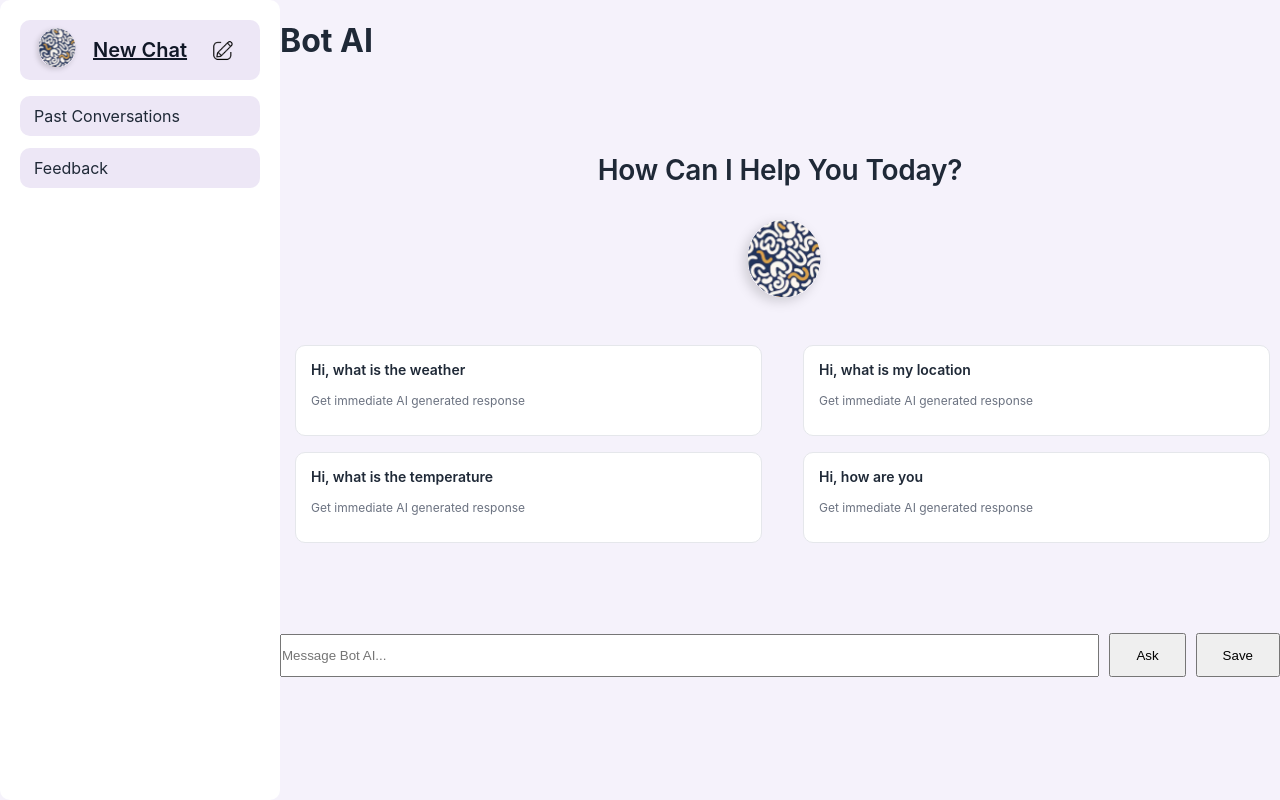
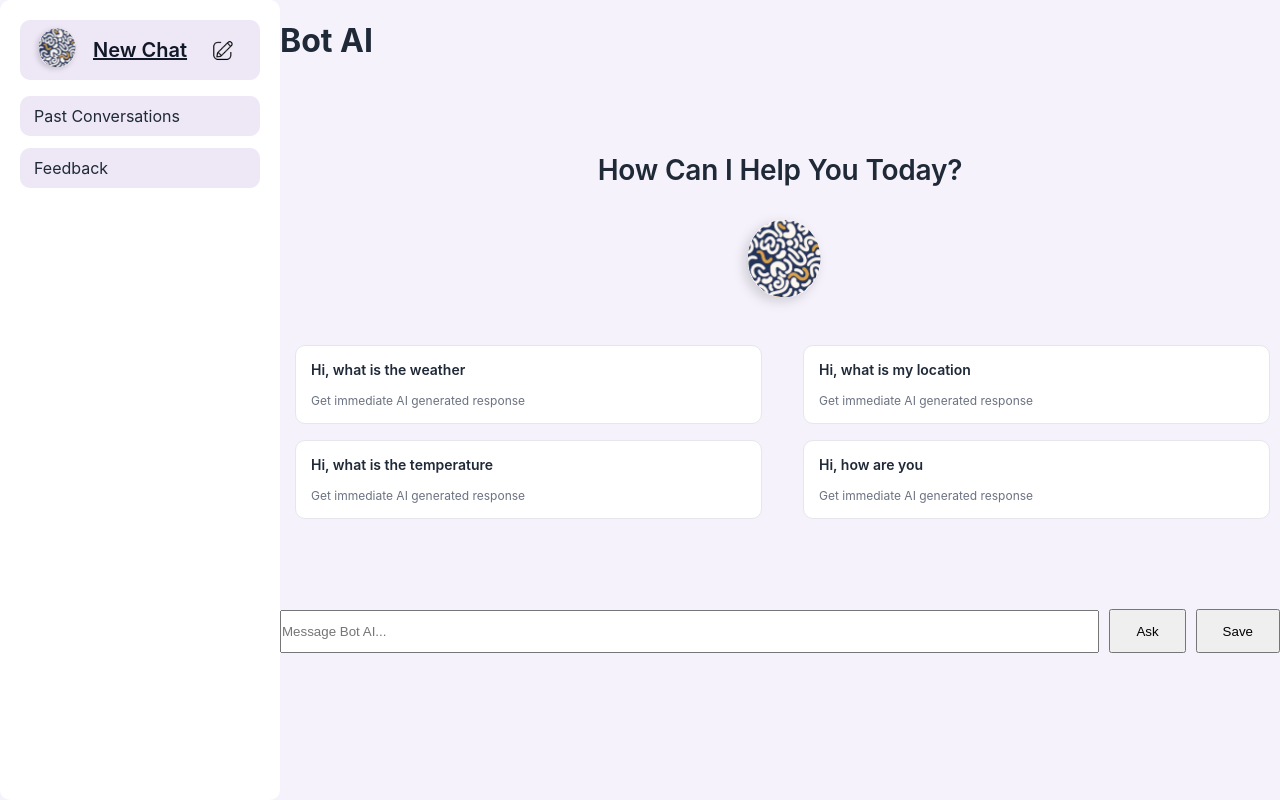
Before and after one commit to DON4198/xbotai, a React (Create React App) app: page / in a window 1280 px wide. Built offline with nearby package versions, Linux system fonts and the light colour scheme.

Commit message:
Test case fix

```diff
--- a/src/components/chat/SuggestionCards.js
+++ b/src/components/chat/SuggestionCards.js
@@ -25,10 +25,10 @@ export default function SuggestionCards({ onSelect }) {
         >
 
           <div className="suggestion-text">
-            <p className="title">{text}</p>
-            <p className="subtitle">
+            <span className="title">{text}</span>
+            <span className="subtitle">
               Get immediate AI generated response
-            </p>
+            </span>
           </div>
         </div>
       ))}
```
